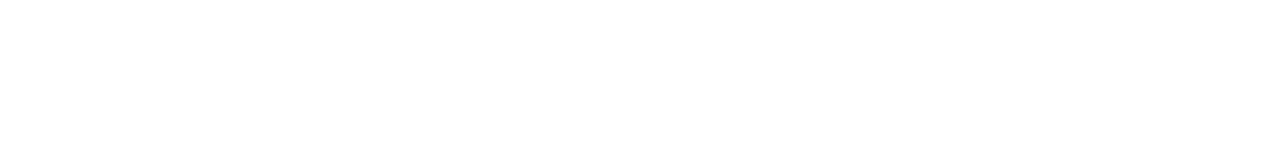
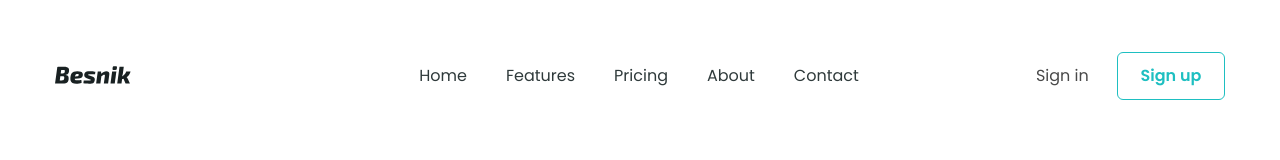
Before and after one commit to BondPhuPhamzZ/Du-An-2, a plain HTML site: page index.html in a window 1280 px wide. Shown: the top 160 px of the page. Drawn offline with Linux system fonts and the light colour scheme.

Commit message:
P2 làm phần Header

```diff
--- a/assets/css/style.css
+++ b/assets/css/style.css
@@ -9,4 +9,77 @@ html {
 /* Khôi phục lại cỡ chữ mặc định theo rem */
 body {
   font-size: 1.6rem;
+  font-family: "Poppins", sans-serif;
 }
+
+/* ====================== common ========================== */
+a {
+  text-decoration: none;
+}
+
+.main-content {
+  width: 1170px;
+  max-width: calc(100% - 48px);
+  margin-left: auto;
+  margin-right: auto;
+}
+
+/* ====================== header =========================== */
+.header {
+  background: #fff;
+}
+
+.header.fixed {
+  z-index: 1;
+  position: sticky;
+  /* Lấy 52px - khoảng cách muốn neo lại (8px) */
+  top: -44px;
+}
+
+.header .body {
+  /* Nên quy định padding dưới là 8px và trái phải là 0 cho thanh menu để hỗ trợ tăng trải nghiệm thanh sticky */
+  padding: 52px 0 8px;
+  display: flex;
+  align-items: center;
+}
+
+.nav {
+  margin-left: auto;
+}
+
+.nav ul {
+  display: flex;
+}
+
+.nav a {
+  color: #2f3a3b;
+  /* font-size: 1.6rem; */
+  padding: 8px 19.5px;
+}
+
+.action .action-link:hover,
+.nav a:hover {
+  color: #2f3a3b;
+  /* font-weight: 600; */
+  text-shadow: 1px 0 0 currentColor;
+}
+
+.action .action-link {
+  /* do padding nav a (khối menu đã là 19.5) => lấy khoảng cách gốc (177) - 19.5 */
+  margin-left: 157.5px;
+  color: #494949;
+  text-align: center;
+}
+
+.action .action-btn {
+  margin-left: 24px;
+  display: inline-block;
+  padding: 0 16px;
+  min-width: 108px;
+  line-height: 46px;
+  color: #1ebfc1;
+  text-align: center;
+  font-weight: 600;
+  border-radius: 6px;
+  border: 1px solid #1ebfc1;
+}
--- a/index.html
+++ b/index.html
@@ -1,16 +1,62 @@
 <!DOCTYPE html>
 <html lang="en">
-<head>
-    <meta charset="UTF-8">
-    <meta name="viewport" content="width=device-width, initial-scale=1.0">
+  <head>
+    <meta charset="UTF-8" />
+    <meta name="viewport" content="width=device-width, initial-scale=1.0" />
     <!-- reset css -->
-     <link rel="stylesheet" href="./assets/css/reset.css">
+    <link rel="stylesheet" href="./assets/css/reset.css" />
+
+    <!-- embed fonts -->
+    <link rel="preconnect" href="https://fonts.googleapis.com" />
+    <link rel="preconnect" href="https://fonts.gstatic.com" crossorigin />
+    <link
+      href="https://fonts.googleapis.com/css2?family=Poppins:ital,wght@0,400;0,500;0,600;0,700;1,400&display=swap"
+      rel="stylesheet"
+    />
 
     <!-- style -->
-     <link rel="stylesheet" href="./assets/css/style.css">
+    <link rel="stylesheet" href="./assets/css/style.css" />
     <title>Document</title>
-</head>
-<body>
+  </head>
 
-</body>
+  <body style="height: 10000px">
+    <!-- header -->
+    <header class="header fixed">
+      <div class="main-content">
+        <div class="body">
+          <!-- logo -->
+          <a href="#!"
+            ><img src="./assets/img/logo.svg" alt="Besnik." class="logo"
+          /></a>
+
+          <!-- nav -->
+          <nav class="nav">
+            <ul>
+              <li>
+                <a href="#!">Home</a>
+              </li>
+              <li>
+                <a href="#!">Features</a>
+              </li>
+              <li>
+                <a href="#!">Pricing</a>
+              </li>
+              <li>
+                <a href="#!">About</a>
+              </li>
+              <li>
+                <a href="#!">Contact</a>
+              </li>
+            </ul>
+          </nav>
+
+          <!-- btn action -->
+          <div class="action">
+            <a class="action-link" href="#!">Sign in</a>
+            <a class="action-btn" href="#!">Sign up</a>
+          </div>
+        </div>
+      </div>
+    </header>
+  </body>
 </html>
```
Also changed, not shown: assets/img/logo.svg (added).
